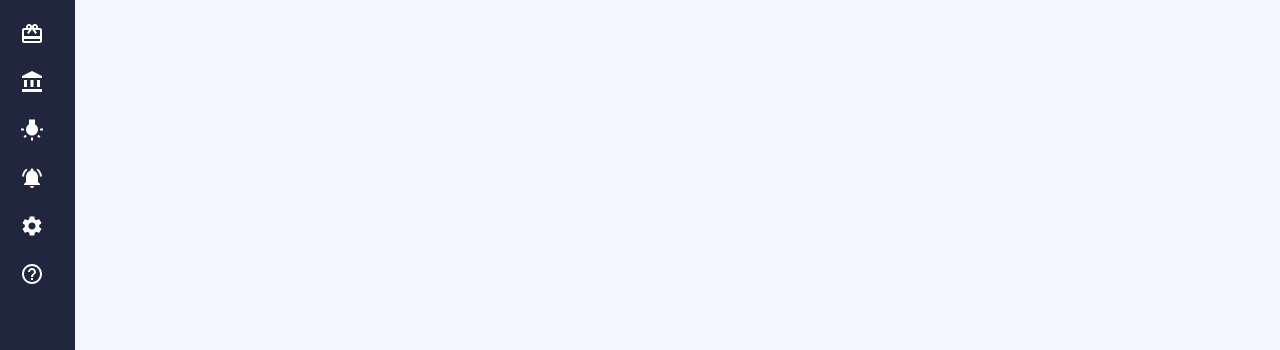
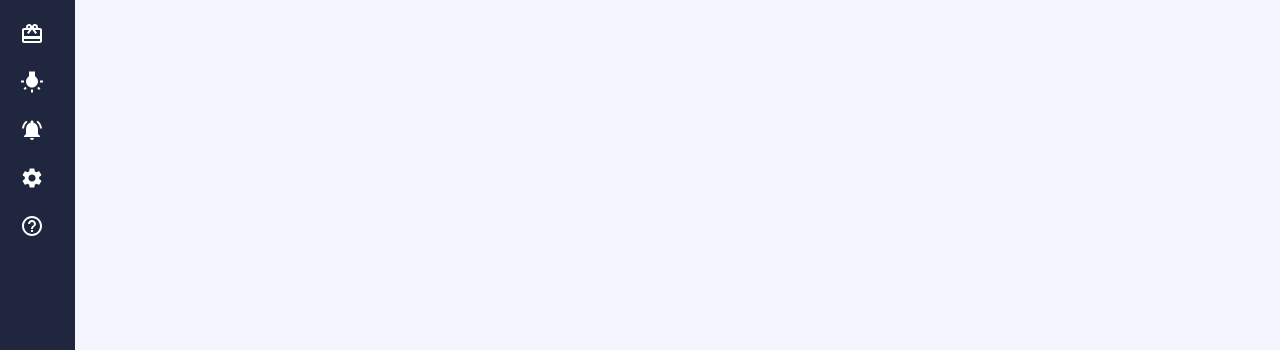
Before and after one commit to neharadialcode/material-ui-dashboard, a Next.js app: page / in a window 1280 px wide. Both pictures are taken after a click on the element 344 px from the left and 35 px from the top of the page. Shown: the part 318-668 px from the top of the page. Built offline with nearby package versions, Linux system fonts and the light colour scheme.

Commit message:
error resolved

```diff
--- a/components/Sidebar.jsx
+++ b/components/Sidebar.jsx
@@ -75,7 +75,12 @@ const Sidebar = ({ sideBarOpen, setSidebarOpen }) => {
             borderColor: "color.lightWhite",
           }}
         >
-          <Image width={180} height={35} src="/assets/img/logo.png" />
+          <Image
+            width={180}
+            height={35}
+            src="/assets/img/logo.png"
+            alt="logo"
+          />
           <Box onClick={() => setSidebarOpen(!sideBarOpen)}>
             <CloseIcon
               sx={{
--- a/components/SmallSideBar.jsx
+++ b/components/SmallSideBar.jsx
@@ -2,31 +2,28 @@ import AccountBalanceIcon from "@mui/icons-material/AccountBalance";
 import AccountBalanceWalletIcon from "@mui/icons-material/AccountBalanceWallet";
 import AutorenewIcon from "@mui/icons-material/Autorenew";
 import CardGiftcardIcon from "@mui/icons-material/CardGiftcard";
-import CloseIcon from "@mui/icons-material/Close";
 import HelpOutlineIcon from "@mui/icons-material/HelpOutline";
 import HomeIcon from "@mui/icons-material/Home";
 import NotificationsActiveIcon from "@mui/icons-material/NotificationsActive";
 import PowerSettingsNewIcon from "@mui/icons-material/PowerSettingsNew";
 import SettingsIcon from "@mui/icons-material/Settings";
+import SignalCellularAltIcon from "@mui/icons-material/SignalCellularAlt";
 import WbIncandescentIcon from "@mui/icons-material/WbIncandescent";
 import { Box } from "@mui/material";
 import Image from "next/image";
-import SideBarCommonBtn from "./SideBarCommonBtn";
-import SignalCellularAltIcon from "@mui/icons-material/SignalCellularAlt";
 
 const SmallSideBar = ({ sideBarOpen, setSidebarOpen }) => {
   const iconsCollection = [
-    <HomeIcon />,
-    <AutorenewIcon />,
-    <AccountBalanceWalletIcon />,
-    <SignalCellularAltIcon />,
-    <AccountBalanceIcon />,
-    <CardGiftcardIcon />,
-    <AccountBalanceIcon />,
-    <WbIncandescentIcon />,
-    <NotificationsActiveIcon />,
-    <SettingsIcon />,
-    <HelpOutlineIcon />,
+    { icon: <HomeIcon /> },
+    { icon: <AutorenewIcon /> },
+    { icon: <AccountBalanceWalletIcon /> },
+    { icon: <SignalCellularAltIcon /> },
+    { icon: <AccountBalanceIcon /> },
+    { icon: <CardGiftcardIcon /> },
+    { icon: <WbIncandescentIcon /> },
+    { icon: <NotificationsActiveIcon /> },
+    { icon: <SettingsIcon /> },
+    { icon: <HelpOutlineIcon /> },
   ];
   return (
     <Box
@@ -57,7 +54,12 @@ const SmallSideBar = ({ sideBarOpen, setSidebarOpen }) => {
           borderColor: "color.lightWhite",
         }}
       >
-        <Image width={35} height={35} src="/assets/img/small_logo.png" />
+        <Image
+          width={35}
+          height={35}
+          src="/assets/img/small_logo.png"
+          alt="small_logo"
+        />
       </Box>
       <Box
         sx={{
@@ -69,8 +71,8 @@ const SmallSideBar = ({ sideBarOpen, setSidebarOpen }) => {
         <Box sx={{ paddingTop: "20px" }}>
           {iconsCollection.map((obj, index) => (
             <Box
+              key={index}
               onClick={() => setSidebarOpen(true)}
-              key={index}
               sx={{
                 position: "relative",
                 color: "color.white",
@@ -82,7 +84,7 @@ const SmallSideBar = ({ sideBarOpen, setSidebarOpen }) => {
                 },
               }}
             >
-              {obj}
+              {obj.icon}
             </Box>
           ))}
 
@@ -105,6 +107,10 @@ const SmallSideBar = ({ sideBarOpen, setSidebarOpen }) => {
                 color: "color.white",
                 padding: "0 10px 0 0 ",
                 cursor: "pointer",
+                transition: "all.3s ease-in-out",
+                "&:hover": {
+                  transform: "scale(1.2) ",
+                },
               }}
             >
               <PowerSettingsNewIcon />
```
